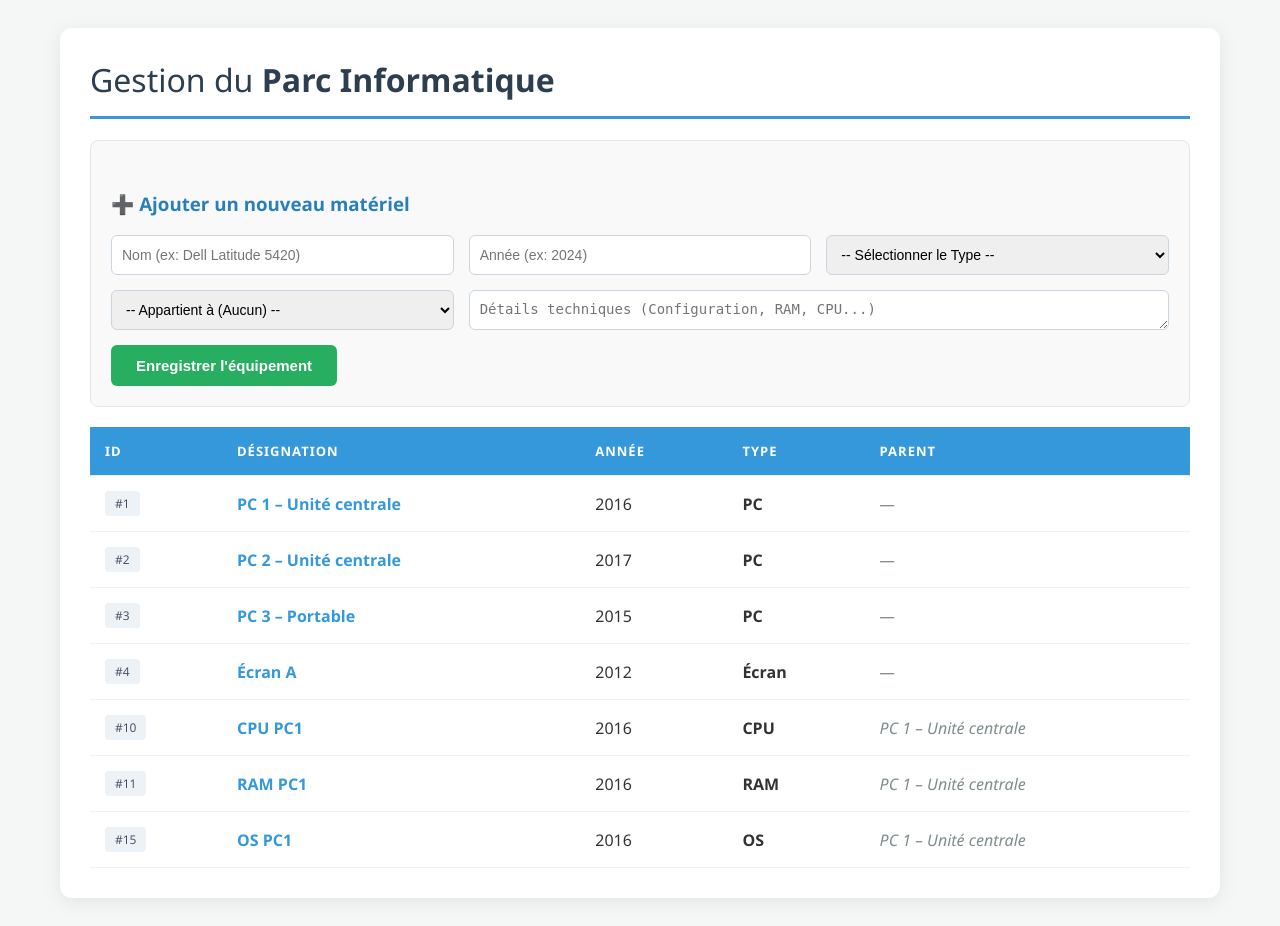
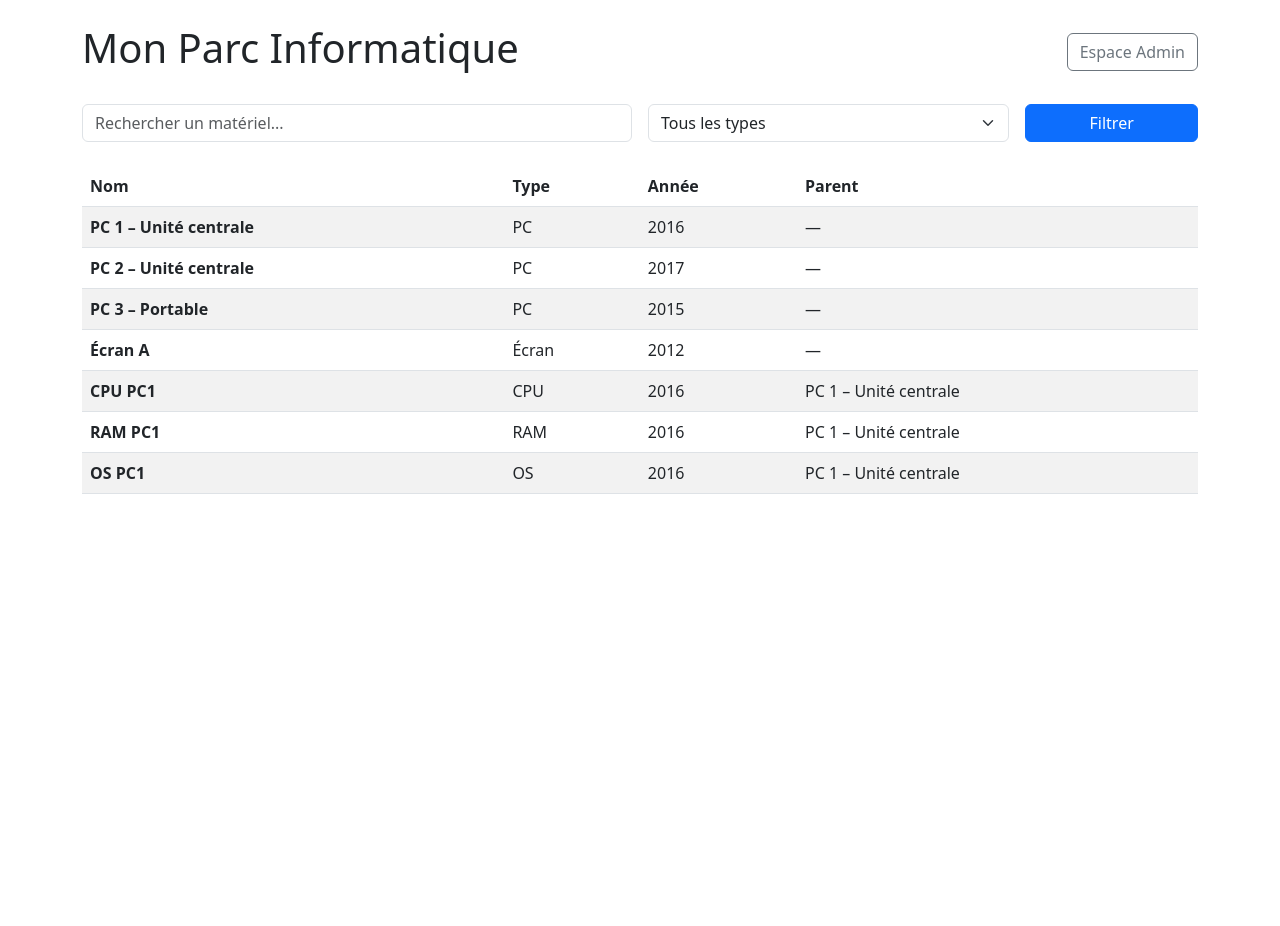
Before and after one commit to tiagodacunha2203-byte/gestion-parc-informatique, a PHP site: page / in a window 1280 px wide. After the commit the page ends 494 px from the top, so only its background shows below. Run offline with PHP 8.4, Linux system fonts and the light colour scheme; data comes from the database, SQL or seed files in the repository.

Commit message:
Update index.php

```diff
--- a/index.php
+++ b/index.php
@@ -1,148 +1,69 @@
 <?php
-require('credentials.php');
+require_once('db.php');
 
-try {
-    $connexion = new PDO("mysql:host=$host;dbname=$dbname;charset=$charset", $user, $password);
-    $connexion->setAttribute(PDO::ATTR_ERRMODE, PDO::ERRMODE_EXCEPTION);
-} catch (Exception $e) {
-    die("Erreur de connexion : " . $e->getMessage());
-}
+$search = $_GET['search'] ?? '';
+$type_filter = $_GET['id_type'] ?? '';
 
-// --- RÉCUPÉRATION DES DONNÉES ---
+$sql = "SELECT * FROM vue_materiel WHERE (nom LIKE :s OR details LIKE :s)";
+if ($type_filter) { $sql .= " AND id_type_raw = :t"; } // Note : assure-toi que id_type est dans ta vue
 
-$selected = null;
-if (isset($_GET['id']) && is_numeric($_GET['id'])) {
-    $sel = $connexion->prepare("SELECT * FROM vue_materiel WHERE id = ?");
-    $sel->execute([$_GET['id']]);
-    $selected = $sel->fetch();
-}
+$stmt = $connexion->prepare($sql);
+$stmt->bindValue(':s', "%$search%");
+if ($type_filter) { $stmt->bindValue(':t', $type_filter); }
+$stmt->execute();
+$liste = $stmt->fetchAll();
 
-$liste = $connexion->query("SELECT * FROM vue_materiel ORDER BY id ASC")->fetchAll();
 $categories = $connexion->query("SELECT * FROM CATEGORIE ORDER BY libelle ASC")->fetchAll();
-$parents = $connexion->query("SELECT id, nom FROM MATERIEL ORDER BY nom ASC")->fetchAll();
-
 ?>
 <!DOCTYPE html>
 <html lang="fr">
 <head>
-    <meta charset="utf-8">
-    <title>Inventaire Informatique M2L</title>
-    <style>
-        body { font-family: 'Segoe UI', Tahoma, Geneva, Verdana, sans-serif; background: #f4f7f6; padding: 20px; color: #333; }
-        .container { max-width: 1100px; margin: auto; background: white; padding: 30px; border-radius: 12px; box-shadow: 0 4px 20px rgba(0,0,0,0.08); }
-        h1 { color: #2c3e50; border-bottom: 3px solid #3498db; padding-bottom: 15px; margin-top: 0; }
-        h3 { color: #2980b9; margin-top: 30px; }
+    <meta charset="UTF-8">
+    <title>Inventaire - M2L</title>
+    <link rel="stylesheet" href="https://cdn.jsdelivr.net/npm/bootstrap@5.3.0/dist/css/bootstrap.min.css">
+</head>
+<body class="container py-4">
+    <div class="d-flex justify-content-between align-items-center mb-4">
+        <h1>Mon Parc Informatique</h1>
+        <a href="login.php" class="btn btn-outline-secondary">Espace Admin</a>
+    </div>
 
-        /* Table Styles */
-        table { width: 100%; border-collapse: collapse; margin-top: 20px; background: white; }
-        th, td { text-align: left; padding: 15px; border-bottom: 1px solid #edf2f7; }
-        th { background: #3498db; color: white; text-transform: uppercase; font-size: 13px; letter-spacing: 1px; }
-        tr:hover { background: #f8fbff; cursor: pointer; transition: 0.2s; }
-
-        /* Form Styles */
-        .form-box { background: #f9f9f9; padding: 20px; border-radius: 8px; border: 1px solid #e1e8ed; }
-        .form-group { display: grid; grid-template-columns: 1fr 1fr 1fr; gap: 15px; margin-bottom: 15px; }
-        input, select, textarea { padding: 10px; border: 1px solid #cbd5e0; border-radius: 6px; width: 100%; box-sizing: border-box; font-size: 14px; }
-        input:focus, select:focus { border-color: #3498db; outline: none; box-shadow: 0 0 0 3px rgba(52,152,219,0.1); }
-
-        /* Buttons */
-        .btn { display: inline-block; background: #27ae60; color: white; border: none; padding: 12px 25px; border-radius: 6px; cursor: pointer; font-weight: bold; font-size: 15px; text-decoration: none; }
-        .btn:hover { background: #219150; }
-        .btn-danger { background: #e74c3c; }
-        .btn-danger:hover { background: #c0392b; }
-
-        /* Detail Card */
-        .card { background: #ebf8ff; border-left: 6px solid #3498db; padding: 20px; margin-bottom: 30px; position: relative; }
-        .card h2 { margin-top: 0; color: #2c3e50; }
-        .card-close { color: #e74c3c; text-decoration: none; font-weight: bold; position: absolute; top: 20px; right: 20px; }
-        .card-actions { margin-top: 15px; display: flex; gap: 10px; }
-
-        .tag { display: inline-block; background: #edf2f7; padding: 4px 10px; border-radius: 4px; font-size: 12px; color: #4a5568; }
-    </style>
-</head>
-<body>
-
-<div class="container">
-    <h1><span style="font-weight:300;">Gestion du</span> Parc Informatique</h1>
-
-    <?php if ($selected): ?>
-    <div class="card">
-        <a href="index.php" class="card-close">✖ Fermer</a>
-        <h2>Fiche : <?php echo htmlspecialchars($selected['nom']); ?></h2>
-        <p><strong>Catégorie :</strong> <?php echo htmlspecialchars($selected['type_libelle']); ?></p>
-        <p><strong>Année d'acquisition :</strong> <?php echo htmlspecialchars($selected['annee']); ?></p>
-        <p><strong>Description technique :</strong> <?php echo nl2br(htmlspecialchars($selected['details'] ?: 'Aucun détail.')); ?></p>
-        <p><strong>Dépendance :</strong> <?php echo htmlspecialchars($selected['parent_nom'] ?: 'Équipement autonome'); ?></p>
-
-        <div class="card-actions">
-            <a href="edit.php?id=<?php echo $selected['id']; ?>" class="btn">✏️ Modifier</a>
-            <a href="delete.php?id=<?php echo $selected['id']; ?>"
-               class="btn btn-danger"
-               onclick="return confirm('Supprimer cet équipement ? Cette action est irréversible.')">
-               🗑️ Supprimer
-            </a>
+    <form class="row g-3 mb-4">
+        <div class="col-md-6">
+            <input type="text" name="search" class="form-control" placeholder="Rechercher un matériel..." value="<?= htmlspecialchars($search) ?>">
         </div>
-    </div>
-    <?php endif; ?>
-
-    <div class="form-box">
-        <h3>➕ Ajouter un nouveau matériel</h3>
-        <form method="post">
-            <div class="form-group">
-                <input name="nom" placeholder="Nom (ex: Dell Latitude 5420)" required>
-                <input name="annee" type="number" placeholder="Année (ex: 2024)" required>
-                <select name="id_type" required>
-                    <option value="">-- Sélectionner le Type --</option>
+        <div class="col-md-4">
+            <select name="id_type" class="form-select">
+                <option value="">Tous les types</option>
                 <?php foreach($categories as $cat): ?>
-                        <option value="<?php echo $cat['id_type']; ?>">
-                            <?php echo htmlspecialchars($cat['libelle']); ?>
+                    <option value="<?= $cat['id_type'] ?>" <?= $type_filter == $cat['id_type'] ? 'selected' : '' ?>>
+                        <?= htmlspecialchars($cat['libelle']) ?>
                     </option>
                 <?php endforeach; ?>
             </select>
         </div>
-            <div class="form-group">
-                <select name="id_parent">
-                    <option value="">-- Appartient à (Aucun) --</option>
-                    <?php foreach($parents as $p): ?>
-                        <option value="<?php echo $p['id']; ?>">
-                            <?php echo htmlspecialchars($p['nom']); ?>
-                        </option>
-                    <?php endforeach; ?>
-                </select>
-                <textarea name="details" placeholder="Détails techniques (Configuration, RAM, CPU...)" style="grid-column: span 2; height: 40px;"></textarea>
+        <div class="col-md-2">
+            <button type="submit" class="btn btn-primary w-100">Filtrer</button>
         </div>
-            <button type="submit" class="btn">Enregistrer l'équipement</button>
     </form>
-    </div>
 
-    <table>
+    <table class="table table-striped">
         <thead>
-            <tr>
-                <th>ID</th>
-                <th>Désignation</th>
-                <th>Année</th>
-                <th>Type</th>
-                <th>Parent</th>
-            </tr>
+            <tr><th>Nom</th><th>Type</th><th>Année</th><th>Parent</th></tr>
         </thead>
         <tbody>
             <?php foreach ($liste as $item): ?>
-            <tr onclick="window.location.href='?id=<?php echo $item['id']; ?>'">
-                <td><span class="tag">#<?php echo $item['id']; ?></span></td>
-                <td style="color: #3498db; font-weight: 600;"><?php echo htmlspecialchars($item['nom']); ?></td>
-                <td><?php echo htmlspecialchars($item['annee']); ?></td>
-                <td><strong><?php echo htmlspecialchars($item['type_libelle']); ?></strong></td>
-                <td style="color: #7f8c8d; font-style: italic;">
-                    <?php echo htmlspecialchars($item['parent_nom'] ?: '—'); ?>
-                </td>
+            <tr>
+                <td><strong><?= htmlspecialchars($item['nom']) ?></strong></td>
+                <td><?= htmlspecialchars($item['type_libelle']) ?></td>
+                <td><?= htmlspecialchars($item['annee']) ?></td>
+                <td><?= htmlspecialchars($item['parent_nom'] ?: '—') ?></td>
             </tr>
             <?php endforeach; ?>
-            <?php if (empty($liste)): ?>
-                <tr><td colspan="5" style="text-align:center;">Aucun matériel dans la base.</td></tr>
-            <?php endif; ?>
         </tbody>
     </table>
-</div>
+</body>
+</html>
 
 </body>
 </html>
```
Lines whose indentation alone changed are shown as unchanged.
